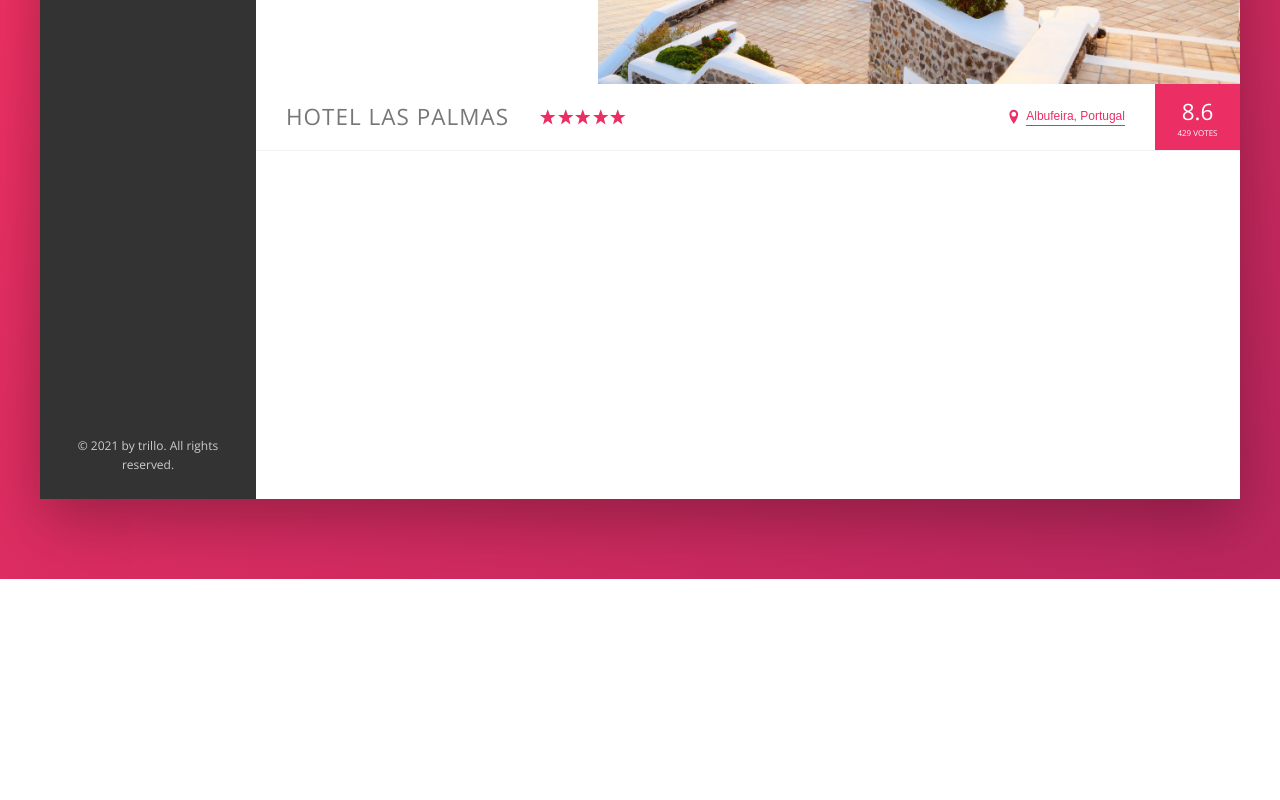
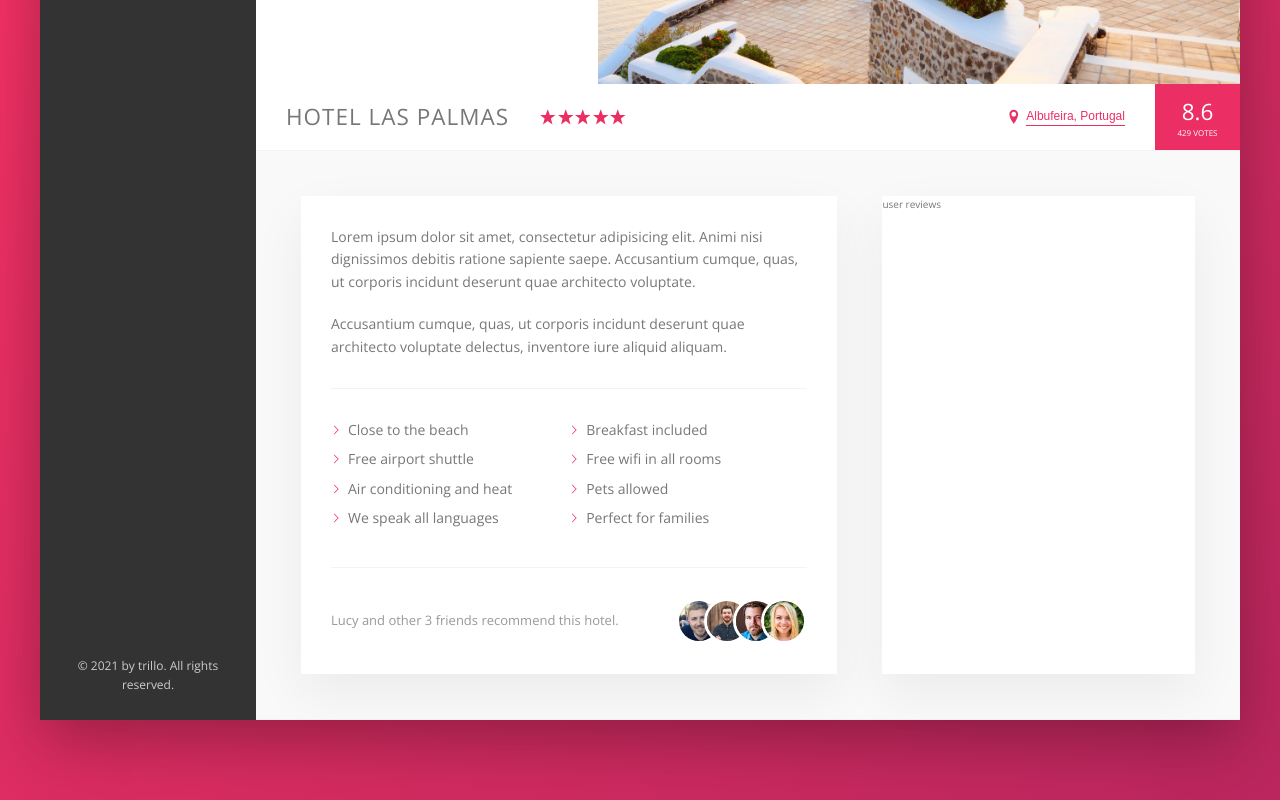
Before and after one commit to MatheusTrinca/trillo-sass-flexbox, a website: page index.html in a window 1280 px wide. Shown: the part 451-1251 px from the top of the page. Before the commit the page ends 1030 px from the top, so only its background shows below. Drawn offline with nearby package versions, Linux system fonts and the light colour scheme.

Commit message:
description

```diff
--- a/index.html
+++ b/index.html
@@ -140,10 +140,66 @@
               <div class="overview__rating-count">429 votes</div>
             </div>
           </div>
+          <!-- Detail -->
+          <div class="detail">
+            <!-- Description -->
+            <div class="description">
+              <p class="paragraph">
+                Lorem ipsum dolor sit amet, consectetur adipisicing elit. Animi
+                nisi dignissimos debitis ratione sapiente saepe. Accusantium
+                cumque, quas, ut corporis incidunt deserunt quae architecto
+                voluptate.
+              </p>
+              <p class="paragraph">
+                Accusantium cumque, quas, ut corporis incidunt deserunt quae
+                architecto voluptate delectus, inventore iure aliquid aliquam.
+              </p>
+              <div class="list">
+                <li class="list__item">Close to the beach</li>
+                <li class="list__item">Breakfast included</li>
+                <li class="list__item">Free airport shuttle</li>
+                <li class="list__item">Free wifi in all rooms</li>
+                <li class="list__item">Air conditioning and heat</li>
+                <li class="list__item">Pets allowed</li>
+                <li class="list__item">We speak all languages</li>
+                <li class="list__item">Perfect for families</li>
+              </div>
+              <div class="recommend">
+                <p class="recommend__count">
+                  Lucy and other 3 friends recommend this hotel.
+                </p>
+                <div class="recommend__friends">
+                  <img
+                    src="img/user-3.jpg"
+                    alt="Friend"
+                    class="recommend__photo"
+                  />
+                  <img
+                    src="img/user-4.jpg"
+                    alt="Friend"
+                    class="recommend__photo"
+                  />
+                  <img
+                    src="img/user-5.jpg"
+                    alt="Friend"
+                    class="recommend__photo"
+                  />
+                  <img
+                    src="img/user-6.jpg"
+                    alt="Friend"
+                    class="recommend__photo"
+                  />
+                </div>
+              </div>
+            </div>
+
+            <!-- Reviews -->
+            <div class="user-reviews">user reviews</div>
+          </div>
         </main>
       </div>
     </div>
   </body>
 </html>
 
-<!-- 16 -->
+<!-- 18 -->
--- a/sass/_base.scss
+++ b/sass/_base.scss
@@ -13,6 +13,9 @@
   --color-grey-dark-3: #999;
 
   --shadow-dark: 0 2rem 6rem rgba(0, 0, 0, 0.3);
+  --shadow-light: 0 2rem 5rem rgba(0, 0, 0, 0.06);
+
+  --line: 1px solid var(--color-grey-light-2);
 }
 
 *,
--- a/sass/_components.scss
+++ b/sass/_components.scss
@@ -182,7 +182,7 @@
 .overview {
   display: flex;
   align-items: center;
-  border-bottom: 1px solid var(--color-grey-light-2);
+  border-bottom: var(--line);
 
   &__heading {
     font-size: 2.25rem;
@@ -274,3 +274,69 @@
     box-shadow: none;
   }
 }
+
+// PARAGRAPH
+.paragraph:not(:last-of-type) {
+  margin-bottom: 2rem;
+}
+
+// LIST
+.list {
+  list-style: none;
+  padding: 3rem 0;
+  margin: 3rem 0;
+  border-top: var(--line);
+  border-bottom: var(--line);
+  display: flex;
+  flex-wrap: wrap;
+
+  &__item {
+    flex: 0 0 50%;
+    margin-bottom: 0.7rem;
+  }
+  &__item::before {
+    content: '';
+    display: inline-block;
+    height: 1rem;
+    width: 1rem;
+    margin-right: 0.7rem;
+
+    //Navegadores Novos
+    background-color: var(--color-primary);
+    mask-image: url('../img/SVG/chevron-thin-right.svg');
+    mask-size: cover;
+
+    //Navegadores Antigos
+    // background-image: url('../img/SVG/chevron-thin-right.svg');
+    // background-size: cover;
+  }
+}
+
+// RECOMMEND
+.recommend {
+  font-size: 1.3rem;
+  color: var(--color-grey-dark-3);
+  display: flex;
+  align-items: center;
+
+  &__count {
+    margin-right: auto;
+  }
+
+  &__friends {
+    display: flex;
+    flex-shrink: 0;
+  }
+
+  &__photo {
+    box-sizing: content-box;
+    height: 4rem;
+    width: 4rem;
+    border-radius: 50%;
+    border: 3px solid white;
+
+    &:not(:last-child) {
+      margin-right: -1.75rem;
+    }
+  }
+}
--- a/sass/_layout.scss
+++ b/sass/_layout.scss
@@ -14,7 +14,7 @@
 .header {
   font-size: 1.4rem;
   height: 7rem;
-  border-bottom: 1px solid var(--color-grey-light-2);
+  border-bottom: var(--line);
   background-color: white;
   display: flex;
   justify-content: space-between;
@@ -32,5 +32,26 @@
 .hotel-view {
   flex: 1;
   background-color: white;
-  height: 80rem;
 }
+
+.detail {
+  display: flex;
+  padding: 4.5rem;
+  background-color: var(--color-grey-light-1);
+  border-bottom: var(--line);
+}
+
+.description {
+  font-size: 1.4rem;
+  flex: 0 0 60%;
+  background-color: white;
+  box-shadow: var(--shadow-light);
+  margin-right: 4.5rem;
+  padding: 3rem;
+}
+
+.user-reviews {
+  flex: 1;
+  background-color: white;
+  box-shadow: var(--shadow-light);
+}
```
Also changed, not shown: css/style.css.
